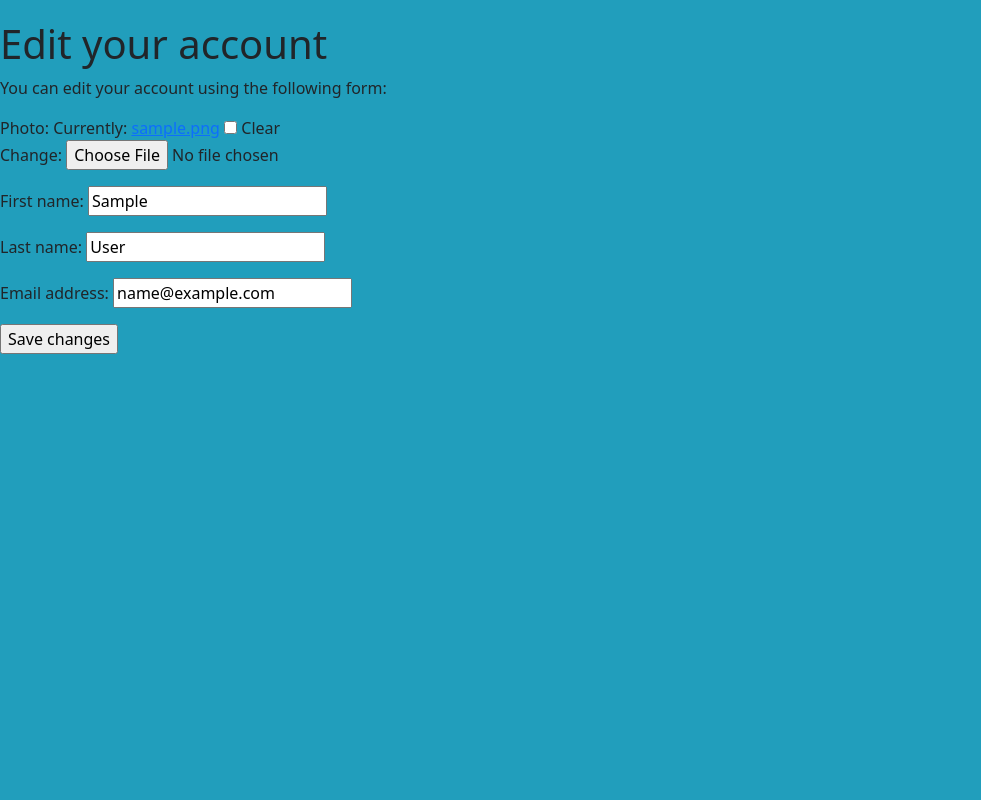
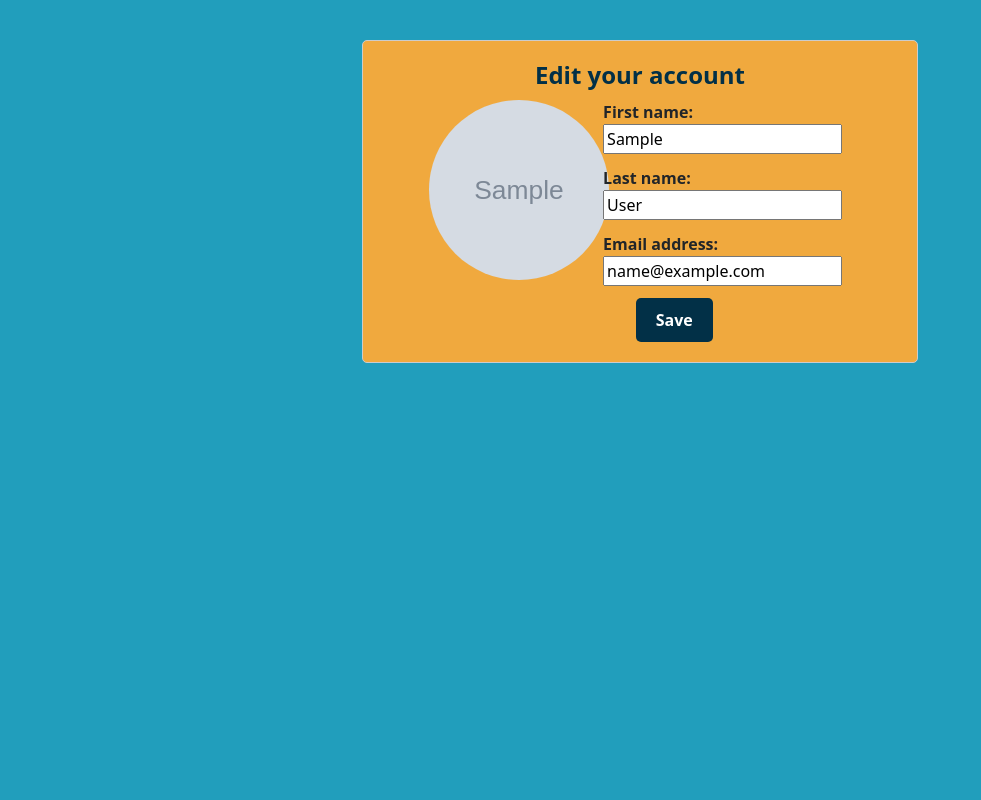
Before and after one commit to yhorm4884/Bank-DAW, a Django app: page /client/edit/ in a window 1280 px wide. Shown: the part 76-876 px from the top of the page, without its empty margins (0-981 px from the left). Run offline with Django 4.2, Linux system fonts and the light colour scheme; the first user in the database is signed in; tables that the repository leaves empty hold one stand-in row (Sample ...); some libraries are stand-ins or nearby versions.

Commit message:
CSS Edit HTML

```diff
--- a/clients/static/css/base.css
+++ b/clients/static/css/base.css
@@ -214,12 +214,12 @@ ul.messagelist li {
   }
 
   .container-profile {
-    width: 750px;
     margin: 0 auto;
     padding: 20px;
+    width: 70%;
   }
 
-  .container-profile .profile h1 {
+  .container-profile .profile h1, .container-profile .edit-profile h1 {
     font-size: 24px;
     margin-bottom: 10px;
     color: #023047;
@@ -248,7 +248,7 @@ ul.messagelist li {
     color: #FFFFFF;
   }
 
-  .container-profile .profile {
+  .container-profile .profile , .edit-profile{
     background-color: #f0a93e;
     border: 1px solid #ccc;
     border-radius: 5px;
@@ -265,3 +265,58 @@ ul.messagelist li {
   border-radius: 5px;
   cursor: pointer;
 }
+
+.container-profile .edit-profile .button{
+  padding: 10px 20px;
+  margin-left: 25%;
+  background-color: #023047;
+  color: #fff;
+  font-weight: bold;
+  border: none;
+  border-radius: 5px;
+  cursor: pointer;
+}
+
+.container-profile .edit-profile .info{
+  margin: 0px;
+  margin-left: 15%;
+}
+
+.container-profile .edit-profile{
+  width: 65%;
+}
+
+.container-profile .edit-profile .row{
+  margin-left: 8%;
+}
+
+.container-profile .edit-profile form{
+  width: 70%;
+}
+
+.edit-profile p{
+  margin-bottom: 15%;
+  width: 200%;
+}
+
+.container-profile .edit-profile .user-detail:hover {
+  animation: neon-border 5s infinite alternate;
+}
+
+@keyframes neon-border {
+  0% {
+    box-shadow: 0 0 10px #3a86ff;
+  }
+  25% {
+    box-shadow: 0 0 20px #7b2cbf;
+  }
+  50% {
+    box-shadow: 0 0 30px #3a86ff;
+  }
+  75% {
+    box-shadow: 0 0 40px #7b2cbf;
+  }
+  100% {
+    box-shadow: 0 0 50px #3a86ff;
+  }
+}
--- a/clients/templates/client/edit.html
+++ b/clients/templates/client/edit.html
@@ -1,12 +1,25 @@
 {% extends "base.html" %}
+{% load thumbnail %}
 {% block title %}Edit your account{% endblock %}
 {% block content %}
-<h1>Edit your account</h1>
-<p>You can edit your account using the following form:</p>
-<form method="post" enctype="multipart/form-data">
-    {% csrf_token %}
-    {{ client_form.as_p }}
-    {{ user_form.as_p }}
-    <p><input type="submit" value="Save changes"></p>
-</form>
+<div class="container-profile">
+    <div class="container-fluid edit-profile">
+        <h1 class="display-4"><strong><b>Edit your account</strong></b></h1>
+        <div class="row">
+            <div class="col-md-3 imagen-edit">
+                <input type="file" name="photo" accept="image/*" id="photo-input" style="display: none;">
+                <label for="photo-input">
+                    <img src="{% thumbnail photo.photo 180x180 %}" class="user-detail">
+                </label>
+            </div>
+            <form method="post" enctype="multipart/form-data">
+                {% csrf_token %}
+                <div class="col-md-3 info">
+                    <strong><b>{{ user_form.as_p }}</strong></b>
+                </div>
+                <button class="btn btn-primary button" type="submit">Save</button>
+            </form>
+        </div>
+    </div>
+</div>
 {% endblock %}
--- a/clients/templates/client/profile.html
+++ b/clients/templates/client/profile.html
@@ -20,7 +20,9 @@
           <p class="lead mb-5"><strong><b>Correo electrónico: </strong></b></p>
           <p class="user">{{ profile.user.email }}</p>
         </div>
-        <button class="btn btn-primary button" type="button" onclick="{% url 'edit' %}">Editar Perfil</button>
+        <form action="{% url 'edit' %}">
+          <button class="btn btn-primary button" type="submit">Edit Profile</button>
+        </form>
       </div>
     </div>
   </div>
--- a/clients/views.py
+++ b/clients/views.py
@@ -104,8 +104,13 @@ def edit(request):
     else:
         client_form = ClientEditForm(instance=request.user.client)
         user_form = UserEditForm(instance=request.user)
+        photo = request.user.client
 
-    return render(request, 'client/edit.html', {'client_form': client_form, 'user_form': user_form})
+    return render(
+        request,
+        'client/edit.html',
+        {'client_form': client_form, 'user_form': user_form, 'photo': photo},
+    )
 
 
 @login_required
```
Lines whose indentation alone changed are shown as unchanged.
